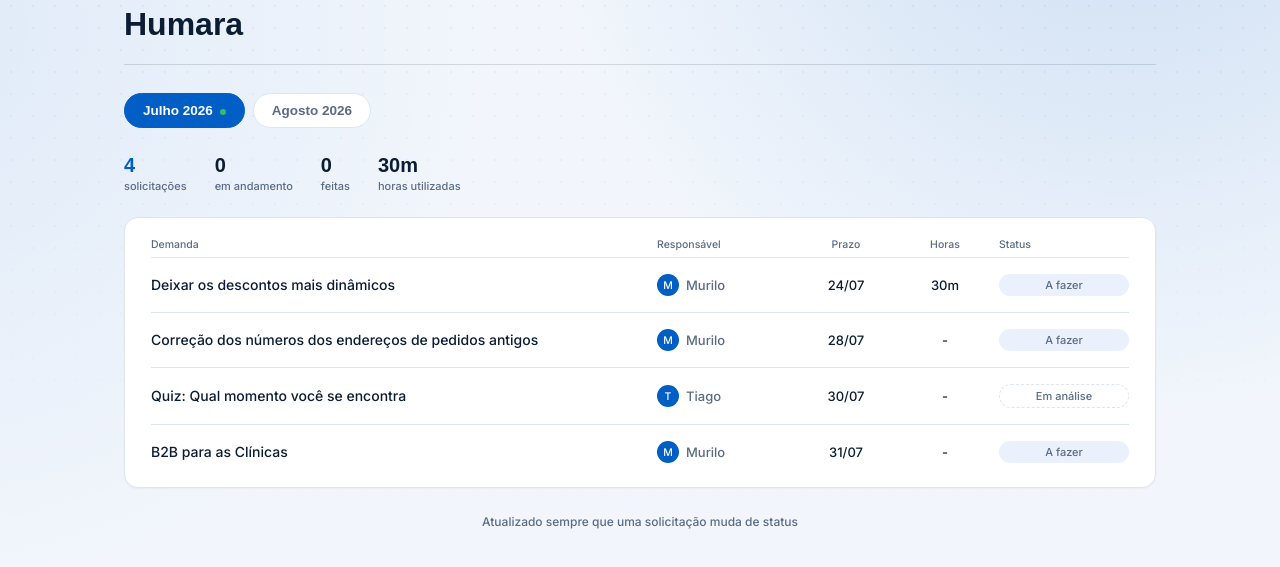
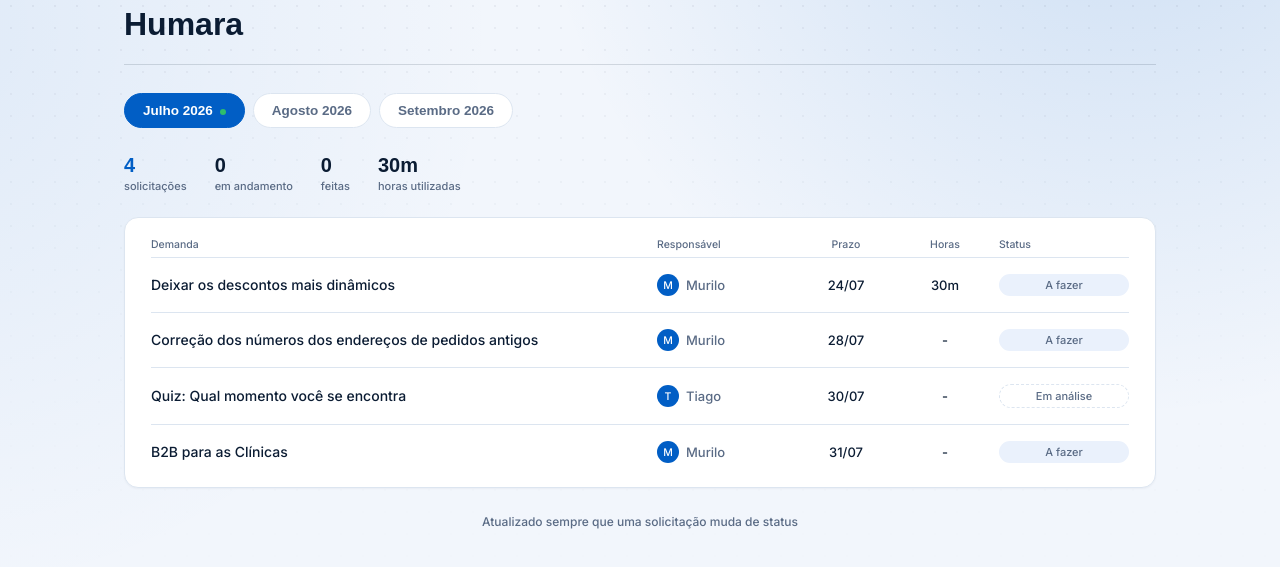
Before and after one commit to muriloawr/portal-clientes, a plain HTML site: page humara/index.html in a window 1280 px wide. Shown: the part 115-682 px from the top of the page. Drawn offline with Linux system fonts and the light colour scheme; a web font is replaced by a local one.

Commit message:
sync: atualiza relatório Humara a partir do ClickUp

```diff
--- a/humara/index.html
+++ b/humara/index.html
@@ -154,6 +154,13 @@
         { title: 'Modelo de Assinatura', deadline: '10/08', status: 'em-analise', owner: 'Murilo', hours: null },
       ],
     },
+    {
+      key: '2026-09',
+      label: 'Setembro 2026',
+      demands: [
+        { title: 'Criar PDP customizada', deadline: '10/09', status: 'em-analise', owner: 'Tiago', hours: null },
+      ],
+    },
   ];
 
   const statusLabel = { 'a-fazer': 'A fazer', 'em-andamento': 'Em andamento', 'feito': 'Feito', 'em-analise': 'Em análise' };
```
